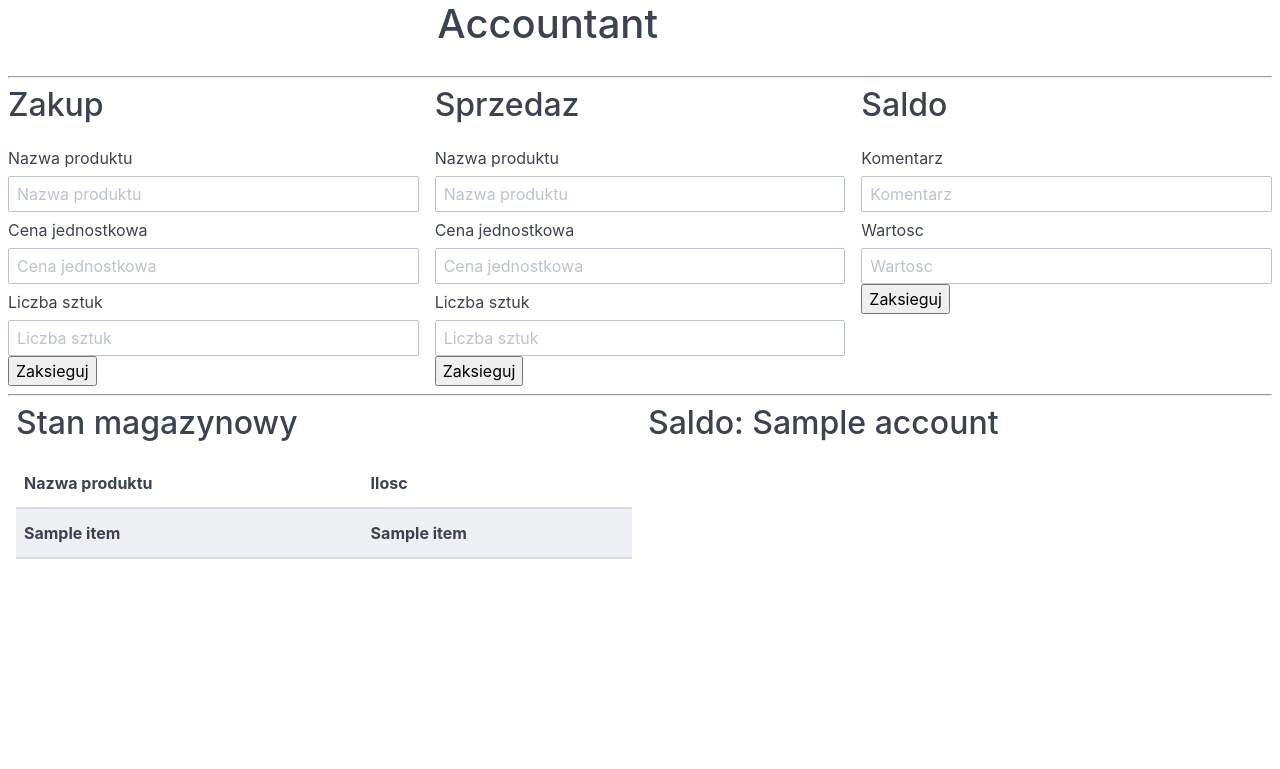
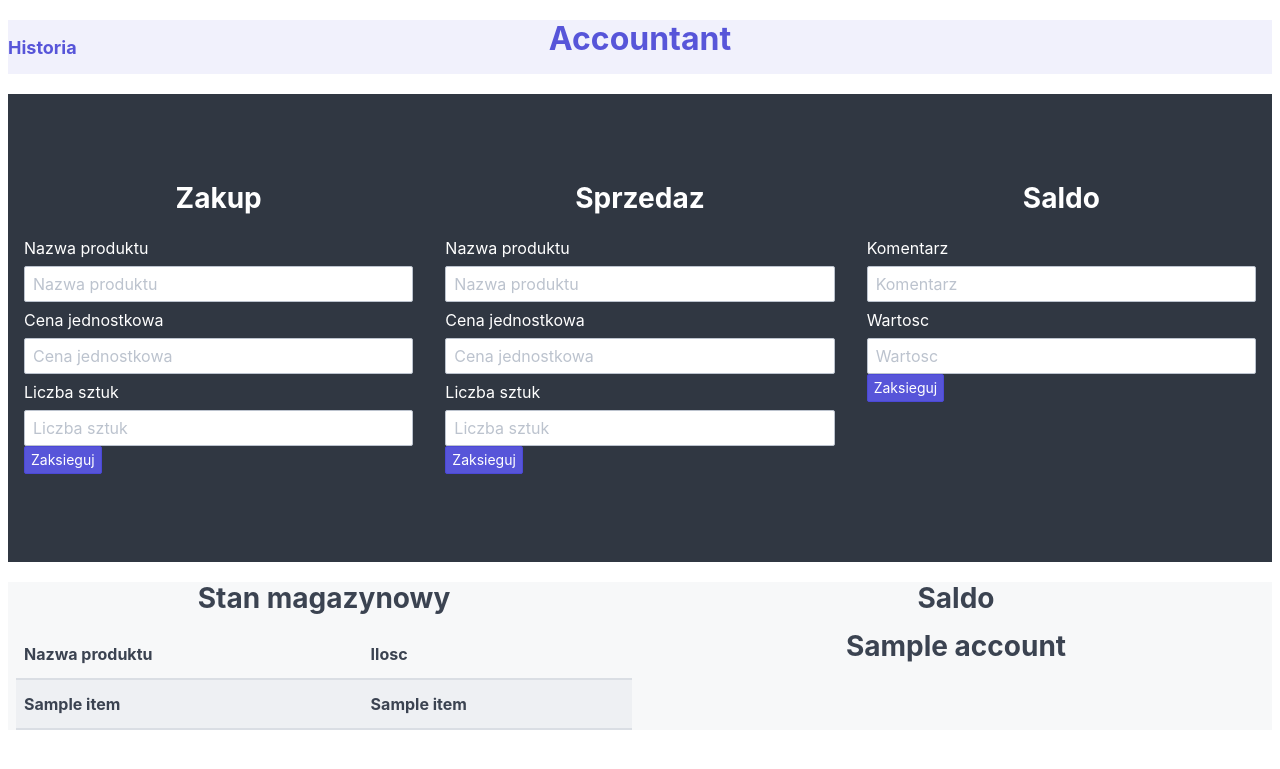
Before and after one commit to azielino/flask1, a Flask app: template templates/index.html in a window 1280 px wide. Shown: the top 769 px of the page. Run offline with Flask 2, Linux system fonts and the light colour scheme; the template is opened without the code that fills it: most values are stand-ins (such as "Sample title", 1, 10 or a date in 2020); lists and menus that the app fills with data are empty.

Commit message:
brakuje linku do historii

```diff
--- a/app.py
+++ b/app.py
@@ -1,7 +1,17 @@
 from flask import Flask, render_template, request, url_for, redirect
-from definitions import manager, history_to_str
 
 app = Flask(__name__)
+
+
+class Manager:
+
+    def __init__(self):
+        self.account = 0
+        self.warehouse = {}
+        self.history = []
+
+
+manager = Manager()
 
 @app.route('/', methods=["GET", "POST"])
 def print_data():
@@ -39,7 +49,7 @@ def get_data_sprzedaz():
 def get_data_saldo():
     error = '<h1>Zle dane dla saldo!</h1>'
     if request.method == "POST":
-        x = request.form.get('comment'),
+        x = request.form.get('comment')
         y = request.form.get('value')
         if x and y:
             return redirect(url_for("saldo", comment=x, value=y))
@@ -50,58 +60,89 @@ def get_data_saldo():
 def zakup(product_buy, price_buy, product_quantity_buy):
     input_list_zakup = ["zakup", product_buy, price_buy, product_quantity_buy]
     price_buy = int(price_buy)
+    if price_buy < 0:
+        return '<h1>Ujemna cena!</h1>'
     product_quantity_buy = int(product_quantity_buy)
+    if product_quantity_buy < 0:
+        return '<h1>Zla ilosc!</h1>'
+    if manager.account < product_quantity_buy*price_buy:
+        return '<h1>Za malo srodkow!</h1>'
     manager.account -= product_quantity_buy*price_buy
     if product_buy in manager.warehouse:
         manager.warehouse[product_buy] += product_quantity_buy
     else:
         manager.warehouse[product_buy] = product_quantity_buy
     manager.history.append(input_list_zakup)
-    history_str = history_to_str(manager.history)
     with open('result.txt', "w") as file:
-        for item in history_str:
-            file.write(item + "\n")
+        for item in manager.history:
+            file.write(str(item) + "\n")
     return redirect(url_for("print_data"))
 
 @app.route('/sprzedaz/<product>/<price>/<product_quantity>/', methods=["GET", "POST"])
 def sprzedaz(product, price, product_quantity):
     input_list_sprzedaz = ["sprzedaz", product, price, product_quantity]
     product_quantity = int(product_quantity)
-    if manager.warehouse:
-        if product in manager.warehouse and manager.warehouse[product] >= product_quantity:
-            price = int(price)
-            if price >= 0:
-                if product_quantity > 0:
-                    manager.account += product_quantity*price
-                    manager.warehouse[product] -= product_quantity
-                    if manager.warehouse[product] == 0:
-                            del manager.warehouse[product]
-                    manager.history.append(input_list_sprzedaz)
-                    history_str = history_to_str(manager.history)
-                    with open('result.txt', "w") as file:
-                        for item in history_str:
-                            file.write(item + "\n")
+    if not manager.warehouse:
+        return '<h1>Pusty magazym!</h1>'
+    if not product in manager.warehouse or manager.warehouse[product] < product_quantity:
+        return '<h1>Brak towaru w magazynie!</h1>'
+    price = int(price)
+    if price < 0:
+        return '<h1>Ujemna cena!</h1>'
+    if product_quantity < 0:
+        return '<h1>Zla ilosc!</h1>'
+    manager.account += product_quantity*price
+    manager.warehouse[product] -= product_quantity
+    if manager.warehouse[product] == 0:
+            del manager.warehouse[product]
+    manager.history.append(input_list_sprzedaz)
+    with open('result.txt', "w") as file:
+        for item in manager.history:
+            file.write(str(item) + "\n")
     return redirect(url_for("print_data"))
 
 @app.route('/saldo/<value>/<comment>/', methods=["GET", "POST"])
 def saldo(value, comment):
     input_list_saldo = ["saldo", value, comment]
     value = int(value)
+    if manager.account + value < 0:
+        return '<h1>Brak srodkow</h1>'
     manager.account += value
     manager.history.append(input_list_saldo)
-    history_str = history_to_str(manager.history)
     with open('result.txt', "w") as file:
-        for item in history_str:
-            file.write(item + "\n")
+        for item in manager.history:
+            file.write(str(item) + "\n")
     return redirect(url_for("print_data"))
 
+@app.route("/historia/<line_from>/<line_to>/")
+def get_history_data(line_from, line_to):
+    if line_from <= line_to:
+        a = int(line_from)
+        b = int(line_to)
+        if len(manager.history) < b:
+            return '<h1>Podany zakres przekracza ilosc zapisanych akcji!</h1>'
+        else:
+            history = []
+            with open("result.txt" , "r") as file:
+                for line in file:
+                    history.append(line)
+            interval = {
+                "a" : a,
+                "b" : b,
+                "history" : history
+            }
+            return render_template("historia.html", context=interval)
+    return '<h1>Zle podane wartosci przedzialu!</h1>'
 
-
-# @app.route("/historia/<index_start>/<index_stop>")
-# def history(index_start, index_stop):
-#     context = {
-#         "name": "Adam",
-#         "start": index_start,
-#         "stop": index_stop
-#     }
-#     return render_template("historia.html", context=context)
+@app.route("/historia/")
+def get_history_data_all():
+    history = []
+    with open("result.txt" , "r") as file:
+        for line in file:
+            history.append(line)
+    interval = {
+        "a" : 0,
+        "b" : len(history),
+        "history" : history
+    }
+    return render_template("historia.html", context=interval)
--- a/templates/index.html
+++ b/templates/index.html
@@ -7,7 +7,6 @@
     <meta name="author" content="" />
     <meta name="description" content="" />
     <meta name="viewport" content="width=device-width, initial-scale=1" />
-
     <link rel="stylesheet" href="https://unpkg.com/spectre.css/dist/spectre.min.css">
     <link rel="stylesheet" href="https://unpkg.com/spectre.css/dist/spectre-exp.min.css">
     <link rel="stylesheet" href="https://unpkg.com/spectre.css/dist/spectre-icons.min.css">
@@ -15,62 +14,73 @@
 
 <body>
 <div class="container">
-
-    <header>
+    <h1></h1>
+    <div class="bg-secondary">
+    <header class="navbar">
+        <section class="navbar-section">
+            <a href="/historia/" class="navbar-brand mr-3"><div class="text-bold">Historia</div></a>
+        </section>
+        <section class="navbar-center">
+            <h2><span class="text-primary"><div class="text-bold">Accountant</div></span></h2>
+        </section>
+        <section class="navbar-section">
+        </section>
     </header>
-
+    </div>
+    <h1></h1>
     <main>
-        <div class="container">
-            <div class="columns">
-              <div class="column col-4"></div>
-              <div class="column col-4"><h1>Accountant</h1></div>
-              <div class="column col-4"></div>
-            </div>
-        </div>
-        <hr>
-
+        <div class="hero bg-dark">
+        <div class="hero-body">
         <div class="columns">
             <div class="column col-4">
+                <div class="container">
                 <form action="/zakup/" method="POST">
-                    <h2>Zakup</h2>
+                <h3><div class="text-bold"><div class="text-center">Zakup</div></div></h3>
                 <label class="form-label" for="input-example-1">Nazwa produktu</label>
                 <input class="form-input" type="text" id="input-example-1" placeholder="Nazwa produktu" name="product_buy">
                 <label class="form-label" for="input-example-2">Cena jednostkowa</label>
                 <input class="form-input" type="number" id="input-example-2" placeholder="Cena jednostkowa" name="price_buy">
                 <label class="form-label" for="input-example-3">Liczba sztuk</label>
                 <input class="form-input" type="number" id="input-example-3" placeholder="Liczba sztuk" name="product_quantity_buy">
-                    <button type="submit">Zaksieguj</button>
+                <button class="btn btn-primary btn-sm" type="submit">Zaksieguj</button>
                 </form>
                 </div>
+            </div>
             <div class="column col-4">
+                <div class="container">
                 <form action="/sprzedaz/" method="POST">
-                    <h2>Sprzedaz</h2>
+                <h3><div class="text-bold"><div class="text-center">Sprzedaz</div></div></h3>
                 <label class="form-label" for="input-example-4">Nazwa produktu</label>
                 <input class="form-input" type="text" id="input-example-4" placeholder="Nazwa produktu" name="product">
                 <label class="form-label" for="input-example-5">Cena jednostkowa</label>
                 <input class="form-input" type="number" id="input-example-5" placeholder="Cena jednostkowa" name="price">
                 <label class="form-label" for="input-example-6">Liczba sztuk</label>
                 <input class="form-input" type="number" id="input-example-6" placeholder="Liczba sztuk" name="product_quantity">
-                    <button type="submit">Zaksieguj</button>
+                <button class="btn btn-primary btn-sm" type="submit">Zaksieguj</button>
                 </form>
                 </div>
+            </div>
             <div class="column col-4">
+                <div class="container">
                 <form action="/saldo/" method="POST">
-                    <h2>Saldo</h2>
+                <h3><div class="text-bold"><div class="text-center">Saldo</div></div></h3>
                 <label class="form-label" for="input-example-7">Komentarz</label>
                 <input class="form-input" type="text" id="input-example-7" placeholder="Komentarz" name="comment">
                 <label class="form-label" for="input-example-8">Wartosc</label>
                 <input class="form-input" type="number" id="input-example-8" placeholder="Wartosc" name="value">
-                    <button type="submit">Zaksieguj</button>
+                <button class="btn btn-primary btn-sm" type="submit">Zaksieguj</button>
                 </form>
                 </div>
             </div>
-        </form>
-            <hr>
+        </div>
+        </div>
+        </div>
+        <h1></h1>
+        <div class="bg-gray">
             <div class="container">
                 <div class="columns">
                     <div class="column col-6">
-                        <h2> Stan magazynowy</h2>
+                        <h3><div class="text-bold"><div class="text-center">Stan magazynowy</div></div></h3>
                         <table class="table">
                             <thead>
                               <tr>
@@ -89,9 +99,9 @@
                         </table>
                     </div>
                     <div class="column col-6">
-                        <h2> Saldo:
-                            {{context.account}}
-                        </h2>
+                        <h3><div class="text-bold"><div class="text-center">Saldo</div></div></h3>
+                        <h3><div class="text-bold"><div class="text-center">{{context.account}}</div></div></h3>
+                    </div>
                 </div>
             </div>
         </div>
```
Also changed, not shown: templates/historia.html (+8 -8 lines). Lines whose indentation alone changed are shown as unchanged.
